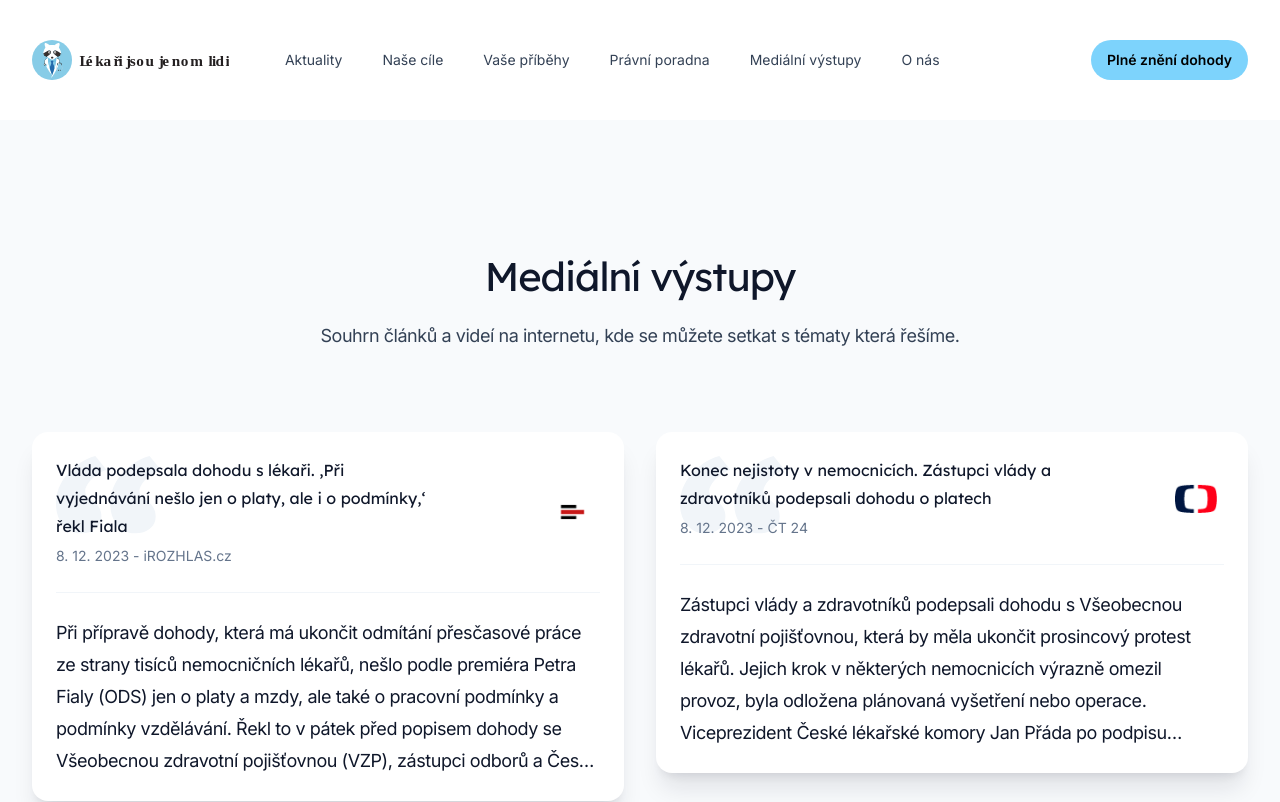
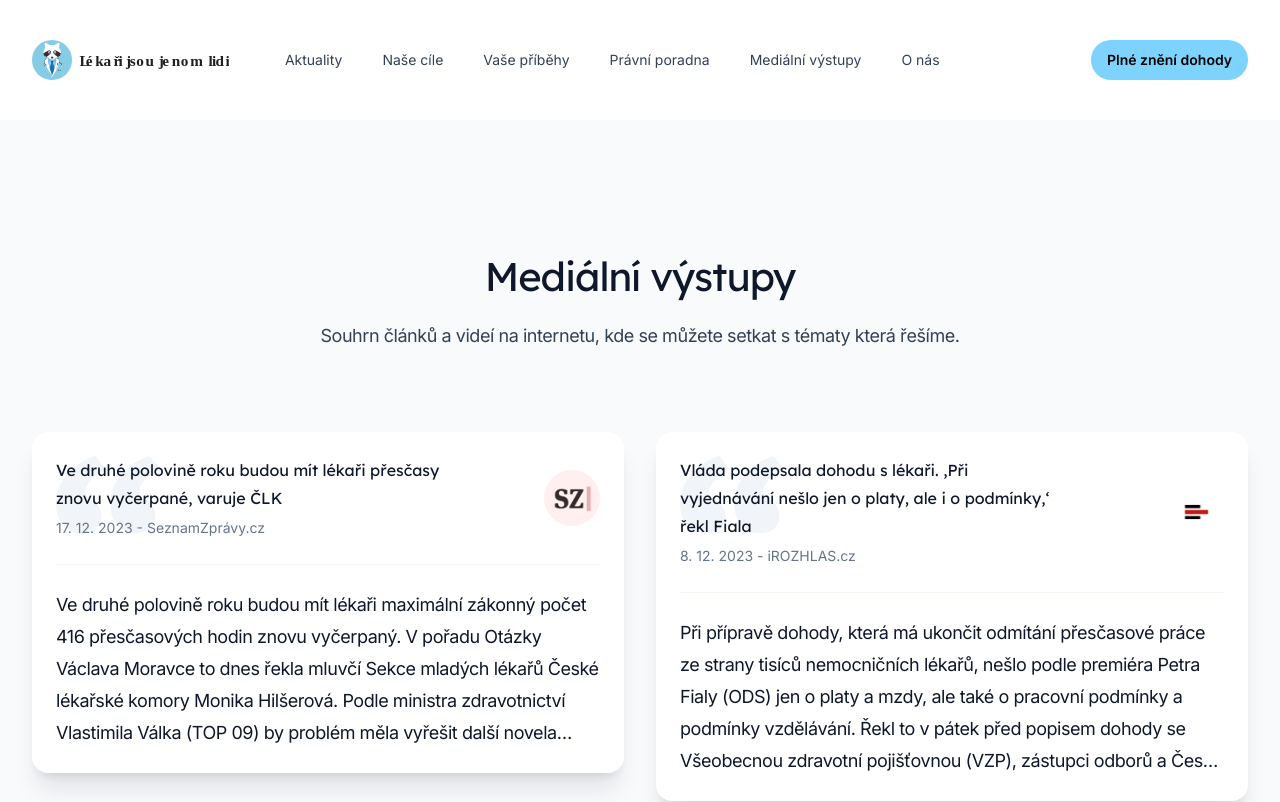
Before and after one commit to ohweb/lekari-jsou-jenom-lidi, a Next.js app: page /medialni-vystupy in a window 1280 px wide. Shown: the top 802 px of the page. Built offline with nearby package versions, Linux system fonts and the light colour scheme.

Commit message:
feat(content): add new media article to media section

```diff
--- a/src/app/medialni-vystupy/media-outputs-press.ts
+++ b/src/app/medialni-vystupy/media-outputs-press.ts
@@ -1,6 +1,15 @@
 import mediaOutlets from '@/app/medialni-vystupy/media-outlets'
 
 const mediaOutputs = [
+  {
+    title:
+      'Ve druhé polovině roku budou mít lékaři přesčasy znovu vyčerpané, varuje ČLK',
+    date: new Date('2023-12-17'),
+    perex:
+      'Ve druhé polovině roku budou mít lékaři maximální zákonný počet 416 přesčasových hodin znovu vyčerpaný. V pořadu Otázky Václava Moravce to dnes řekla mluvčí Sekce mladých lékařů České lékařské komory Monika Hilšerová. Podle ministra zdravotnictví Vlastimila Válka (TOP 09) by problém měla vyřešit další novela zákoníku práce a zavedení směnného provozu v nemocnicích, kde je potřeba nepřetržitý provoz.',
+    link: 'https://www.seznamzpravy.cz/clanek/domaci-ve-druhe-polovine-roku-budou-mit-lekari-prescasy-znovu-vycerpane-varuje-clk-241910',
+    source: mediaOutlets.seznamZpravy,
+  },
   {
     title:
       'Vláda podepsala dohodu s lékaři. ‚Při vyjednávání nešlo jen o platy, ale i o podmínky,‘ řekl Fiala',
```
